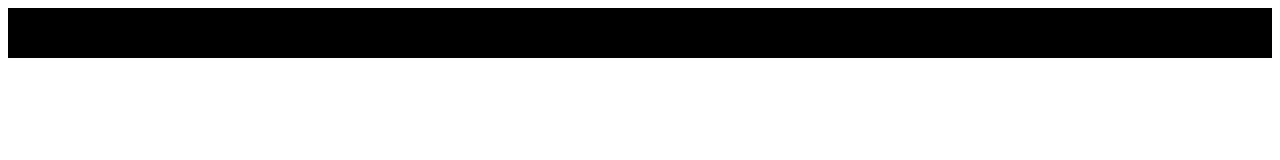
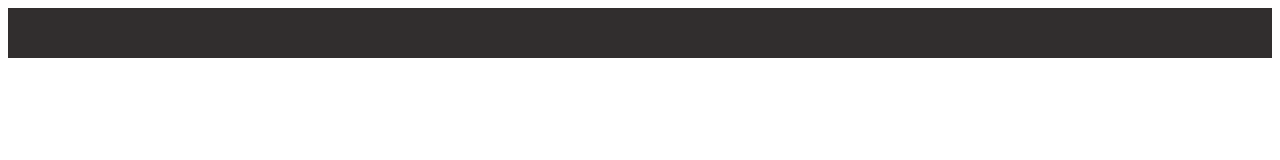
Before and after one commit to iDevity/HTML-test, a plain HTML site: page index.html in a window 1280 px wide. Drawn offline with Linux system fonts and the light colour scheme.

Commit message:
Update index.html

```diff
--- a/index.html
+++ b/index.html
@@ -4,7 +4,7 @@
     <head>
         <style>
             #topBlackBar {
-                border-top: 50px solid #000;
+                border-top: 50px solid #312E2E;
             }
         </style>
     </head>
```
